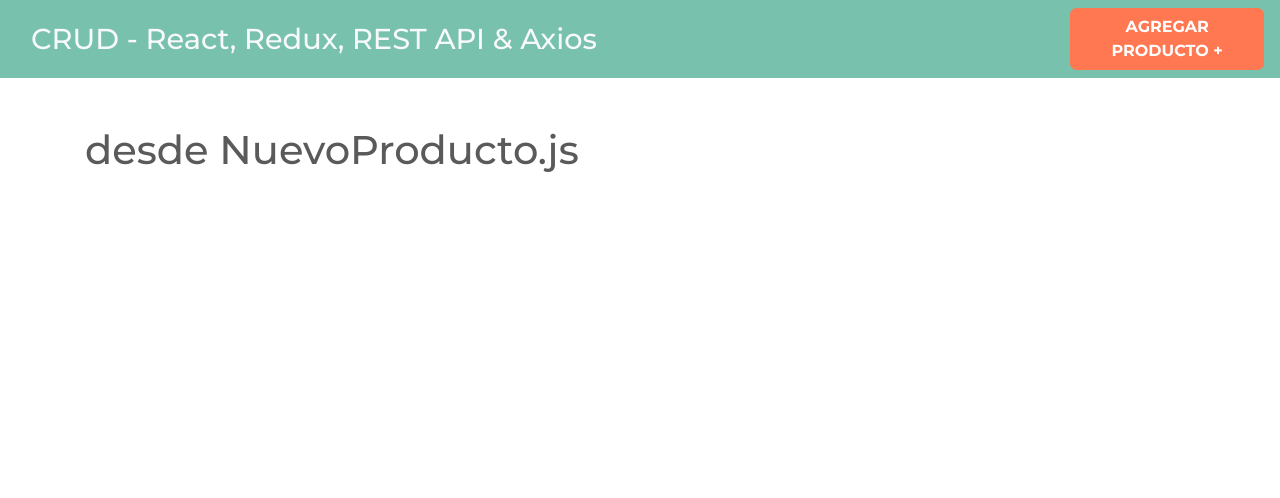
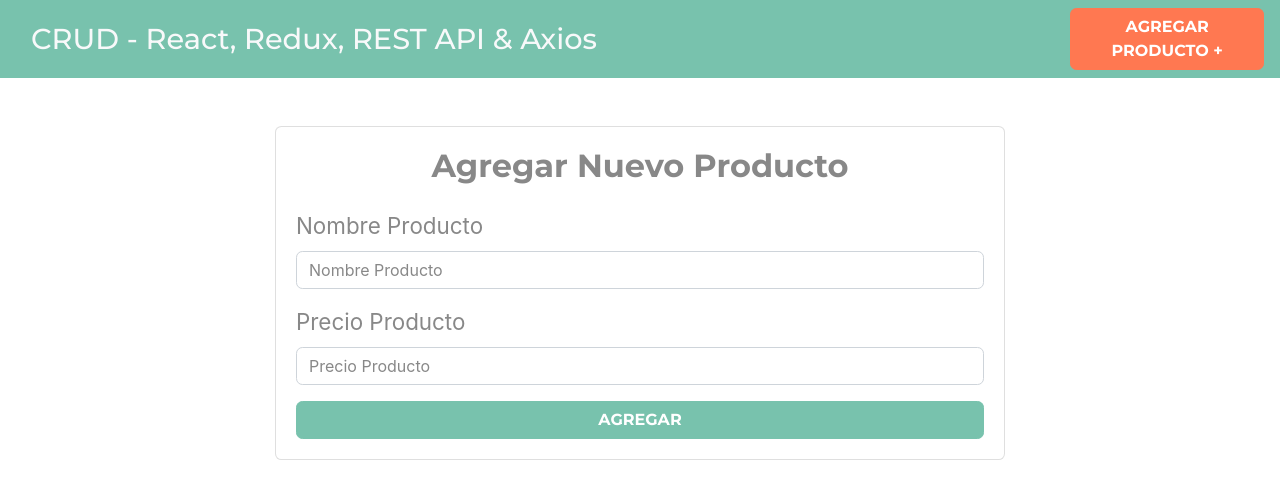
Before and after one commit to ManuelVillarVitoria/react-redux-jsonserver-crud, a React (Create React App) app: page /productos/nuevo in a window 1280 px wide. Shown: the top 498 px of the page. Built offline with nearby package versions, Linux system fonts and the light colour scheme.

Commit message:
creating the Form to  'Nuevos Productos'

```diff
--- a/src/components/NuevoProducto.js
+++ b/src/components/NuevoProducto.js
@@ -2,7 +2,47 @@
 
 const NuevoProducto = () => {
     return (
-        <h1>desde NuevoProducto.js</h1>
+        <div className="row justify-content-center">
+            <div className="col-md-8">
+                <div className="card">
+                    <div className="card-body">
+                        <h2 className="text-center mb-4 font-weight-bold">
+                            Agregar Nuevo Producto
+                        </h2>
+
+                        <form>
+                            <div className="form-group">
+                                <label>Nombre Producto</label>
+                                <input
+                                    type="text"
+                                    className="form-control"
+                                    placeholder="Nombre Producto"
+                                    name="nombre"
+                                />
+                            </div>
+
+                            <div className="form-group">
+                                <label>Precio Producto</label>
+                                <input
+                                    type="number"
+                                    className="form-control"
+                                    placeholder="Precio Producto"
+                                    name="precio"
+                                />
+                            </div>
+
+                            <button
+                                type="submit"
+                                className="btn btn-primary font-weight-bold text-uppercase
+                                d-block w-100">
+                                Agregar
+                            </button>
+                        </form>
+
+                    </div>
+                </div>
+            </div>
+        </div>
     )
 }
 
```
